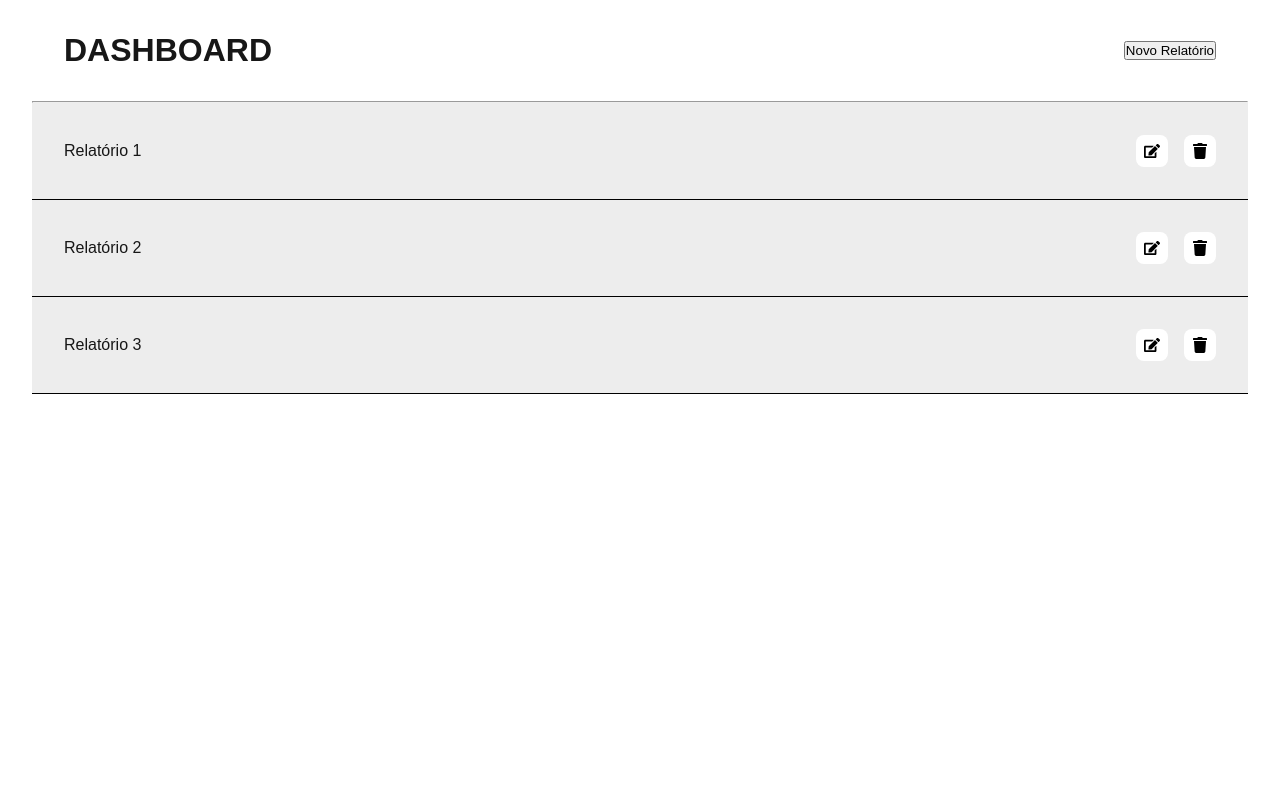
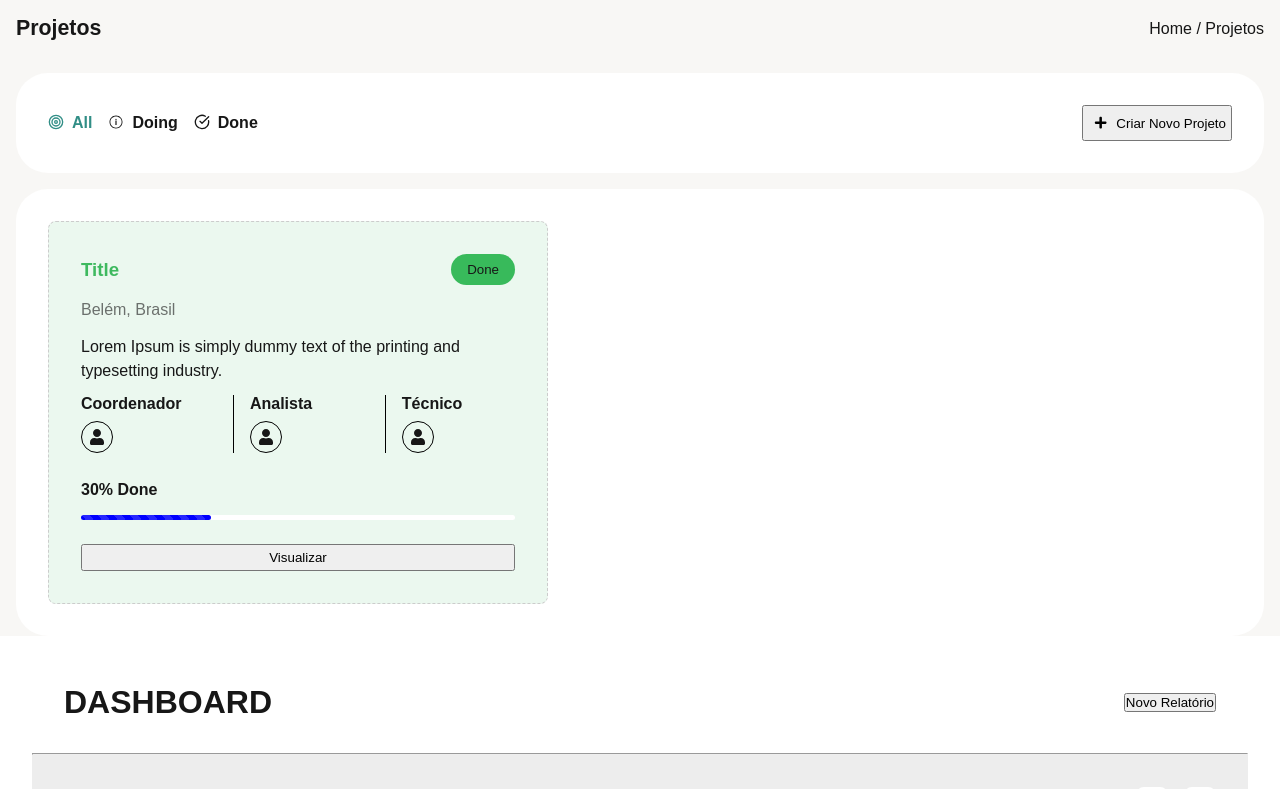
Before and after one commit to edudesenvolvedor/project-nameless, a Next.js app: page /dashboard in a window 1280 px wide. Shown: the top 789 px of the page. Built offline with nearby package versions, Linux system fonts and the light colour scheme.

Commit message:
create component panel

```diff
--- a/src/app/dashboard/page.tsx
+++ b/src/app/dashboard/page.tsx
@@ -1,7 +1,13 @@
 import styles from './styles.module.css';
 import Item from '@/components/List/Reports/Item';
+import Panel from '@/components/Panel';
+import Card from '@/components/Card';
 
 const DashboardPage = () => (
+  <>
+    <Panel title={'Projetos'}>
+      <Card.Project></Card.Project>
+    </Panel>
     <div className={styles.container}>
       <div className={styles.header}>
         <h1>Dashboard</h1>
@@ -14,6 +20,7 @@ const DashboardPage = () => (
         <Item nameReport={'Relatório 3'} />
       </div>
     </div>
+  </>
 );
 
 export default DashboardPage;
--- /dev/null
+++ b/src/components/Panel/index.tsx
@@ -0,0 +1,39 @@
+import styles from './styles.module.css';
+import { FiTarget } from 'react-icons/fi';
+import { IoIosInformationCircleOutline } from 'react-icons/io';
+import { LuCircleCheckBig } from 'react-icons/lu';
+import { FaPlus } from 'react-icons/fa';
+import Button from '@/components/Button';
+import Card from '@/components/Card';
+
+type Props = {
+  title?: string;
+};
+
+const Panel = (props: Props) => (
+  <div className={styles.body}>
+    <div className={styles.container}>
+      <div className={styles.title}>{props.title}</div>
+      <div>Home / Projetos</div>
+    </div>
+    <div className={styles.header}>
+      <div className={styles.containerFilter}>
+        <div className={styles.filterActive}>
+          <FiTarget /> All
+        </div>
+        <div className={styles.filter}>
+          <IoIosInformationCircleOutline /> Doing
+        </div>
+        <div className={styles.filter}>
+          <LuCircleCheckBig /> Done
+        </div>
+      </div>
+      <Button.Default iconLeft={<FaPlus />}>Criar Novo Projeto</Button.Default>
+    </div>
+    <div className={styles.content}>
+      <Card.Project></Card.Project>
+    </div>
+  </div>
+);
+
+export default Panel;
--- /dev/null
+++ b/src/components/Panel/styles.module.css
@@ -0,0 +1,59 @@
+.body {
+    background: #f8f7f5;
+}
+
+.container {
+    display: flex;
+    align-items: center;
+    justify-content: space-between;
+    padding: 16px;
+}
+
+.title {
+    font-size: 16pt;
+    font-weight: 600;
+}
+
+.header {
+    display: flex;
+    justify-content: space-between;
+    margin: 16px;
+    background-color: white;
+    padding: 32px;
+    border-radius: 32px;
+    align-items: center;
+}
+
+.containerFilter {
+    display: flex;
+
+}
+
+.filter {
+    display: flex;
+    margin-right: 16px;
+    font-size: 16px;
+    font-weight: 700;
+
+    & *{
+        margin-right: 8px;
+    }
+
+    &:hover {
+        color: #318e86;
+        cursor: pointer;
+    }
+}
+
+.filterActive {
+    composes: filter;
+    color: #318e86;
+}
+
+.content {
+    margin: 16px;
+    background-color: white;
+    padding: 32px;
+    border-radius: 32px;
+    display: flex;
+}
```
Lines whose indentation alone changed are shown as unchanged.
